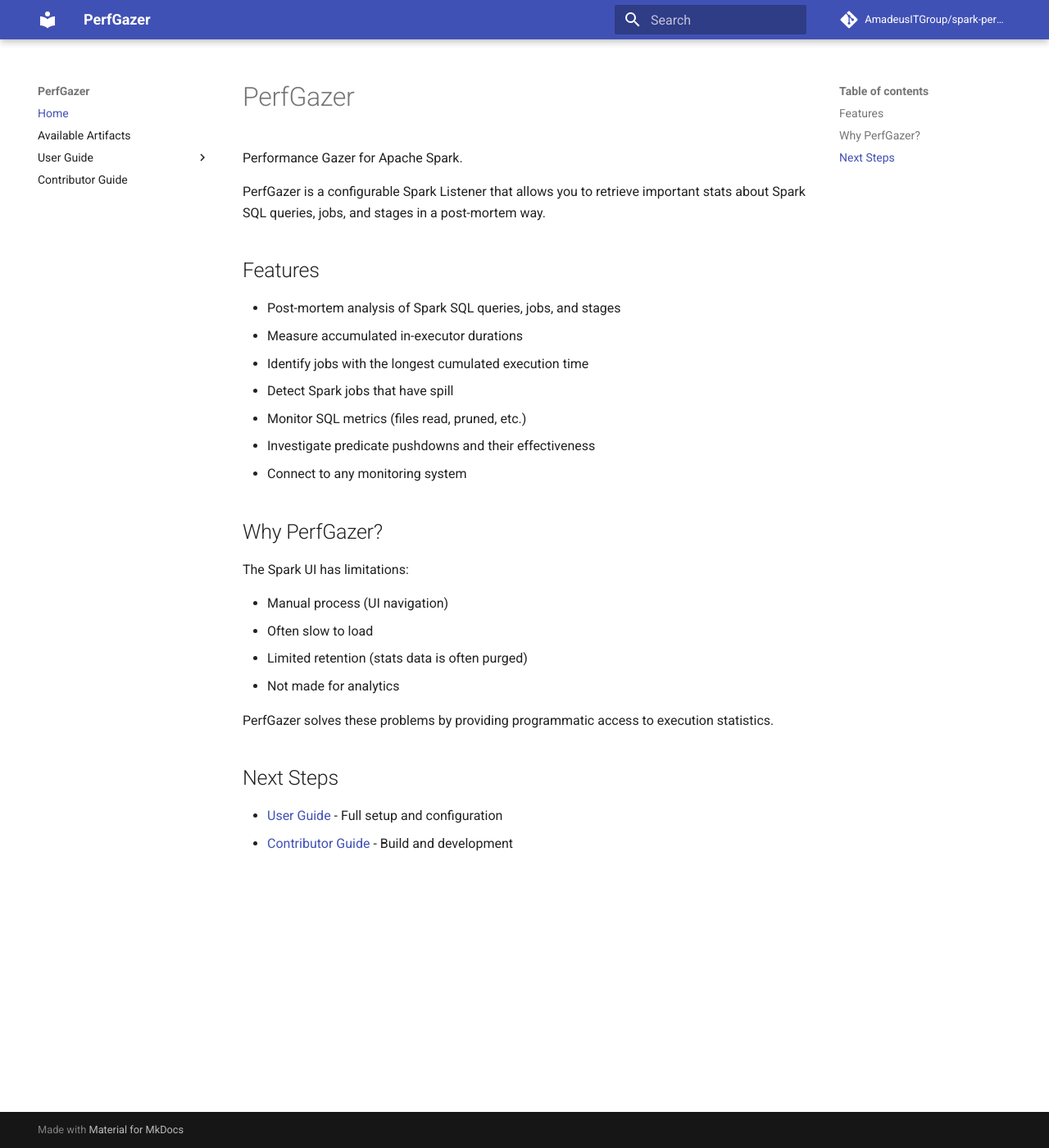
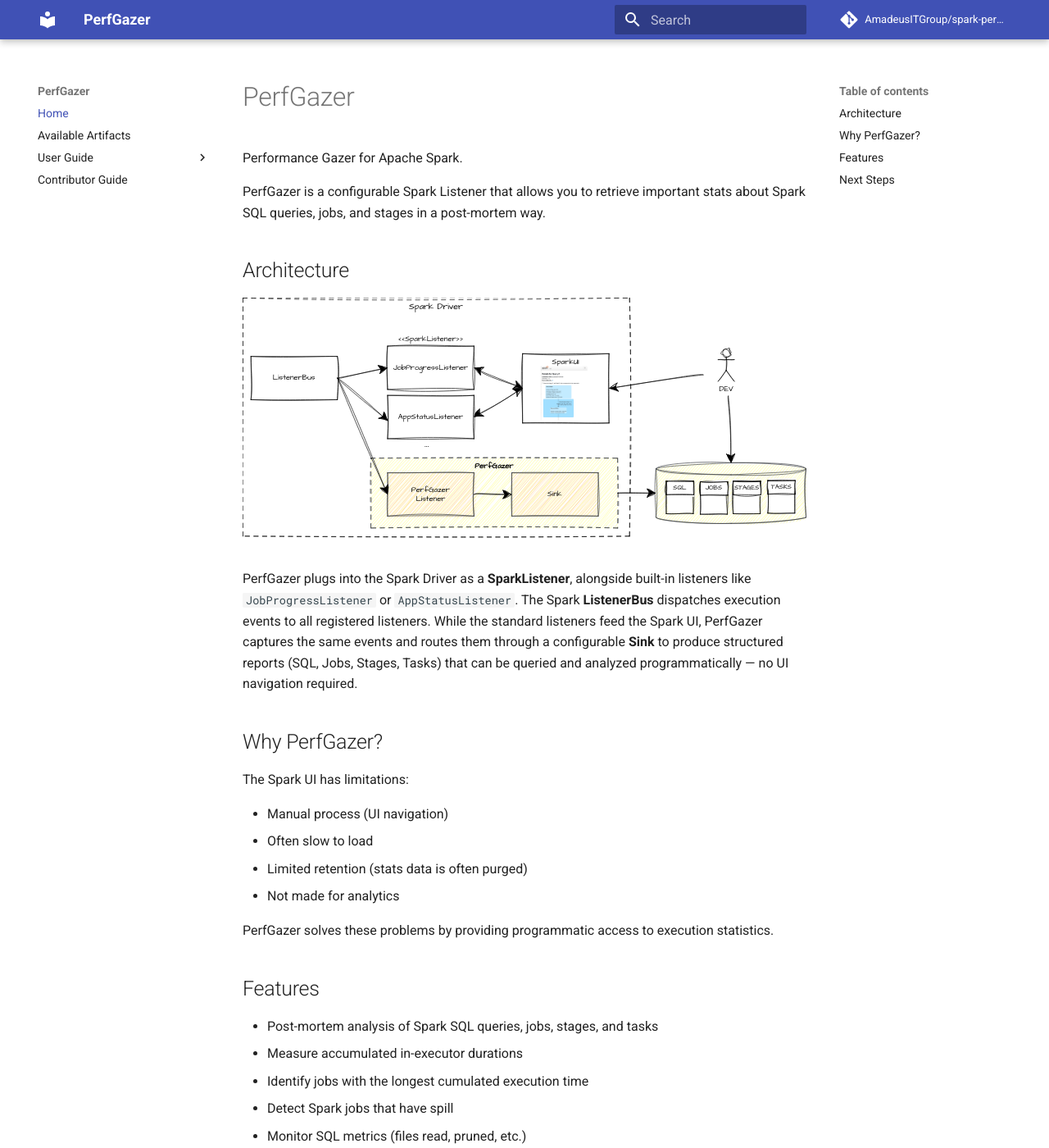
Before and after one commit to AmadeusITGroup/spark-perf-gazer, an MkDocs documentation site: the page built from docs/index.md, in a window 1280 px wide and 1400 px high. Shown: the whole window at 82% size. Built offline with MkDocs 1.6.1 and Material for MkDocs 9.7.7, drawn with Linux system fonts in a browser that asks for light colours; comment, search, counter and statistics services are not loaded; the version menu is left out; some of the changed text lies outside the part shown.

Commit message:
docs: add architecture diagram and explanation to home page

```diff
--- a/docs/index.md
+++ b/docs/index.md
@@ -4,15 +4,11 @@
 
 PerfGazer is a configurable Spark Listener that allows you to retrieve important stats about Spark SQL queries, jobs, and stages in a post-mortem way.
 
-## Features
+## Architecture
 
-- Post-mortem analysis of Spark SQL queries, jobs, and stages
-- Measure accumulated in-executor durations
-- Identify jobs with the longest cumulated execution time
-- Detect Spark jobs that have spill
-- Monitor SQL metrics (files read, pruned, etc.)
-- Investigate predicate pushdowns and their effectiveness
-- Connect to any monitoring system
+![PerfGazer Architecture](sparklear-archi.drawio.svg)
+
+PerfGazer plugs into the Spark Driver as a **SparkListener**, alongside built-in listeners like `JobProgressListener` or `AppStatusListener`. The Spark **ListenerBus** dispatches execution events to all registered listeners. While the standard listeners feed the Spark UI, PerfGazer captures the same events and routes them through a configurable **Sink** to produce structured reports (SQL, Jobs, Stages, Tasks) that can be queried and analyzed programmatically — no UI navigation required.
 
 ## Why PerfGazer?
 
@@ -25,6 +21,15 @@
 
 PerfGazer solves these problems by providing programmatic access to execution statistics.
 
+## Features
+
+- Post-mortem analysis of Spark SQL queries, jobs, stages, and tasks
+- Measure accumulated in-executor durations
+- Identify jobs with the longest cumulated execution time
+- Detect Spark jobs that have spill
+- Monitor SQL metrics (files read, pruned, etc.)
+- Investigate predicate pushdowns and their effectiveness
+
 ## Next Steps
 
 - [User Guide](user_guide/index.md) - Full setup and configuration
```
Also changed, not shown: docs/sparklear-archi.drawio.svg (added).
